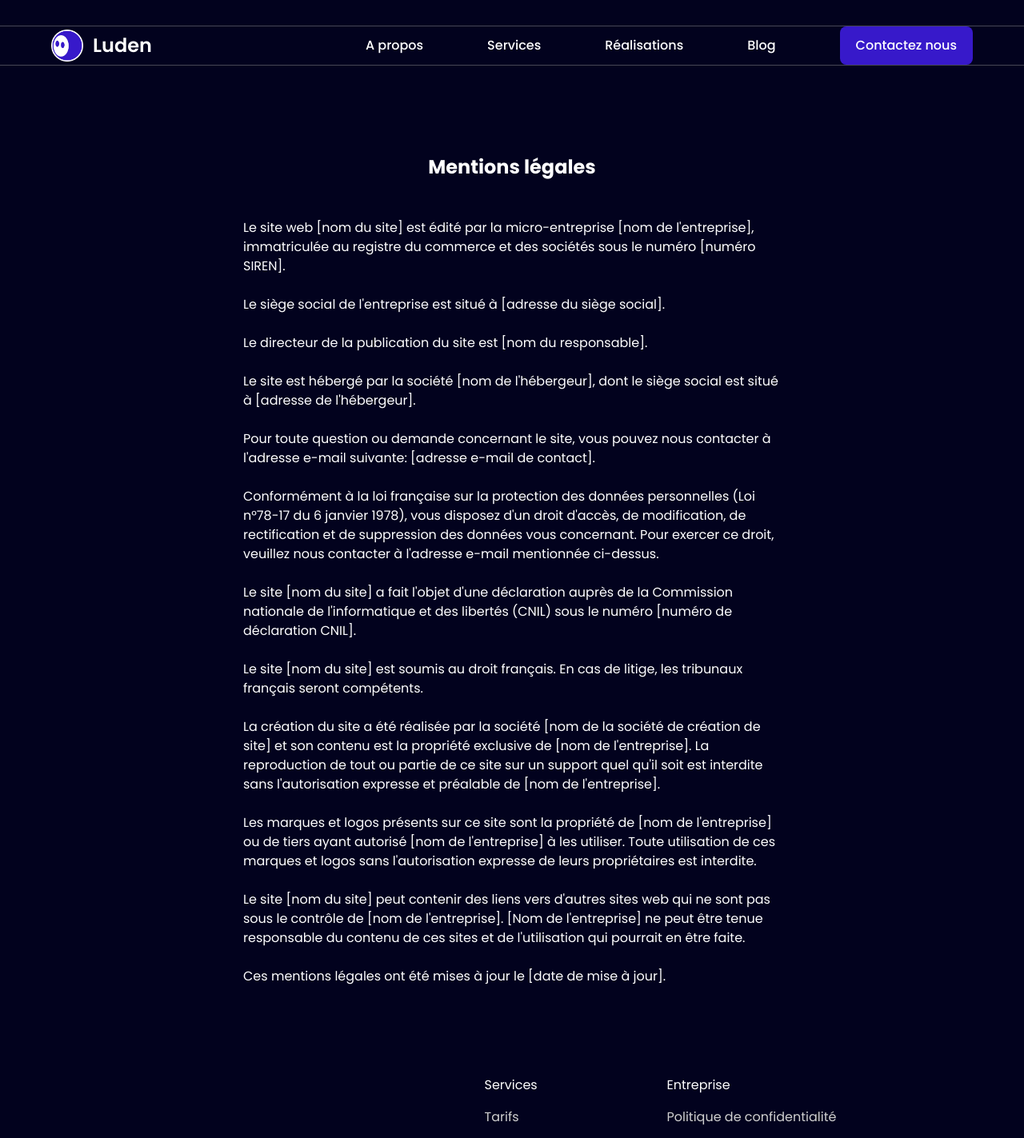
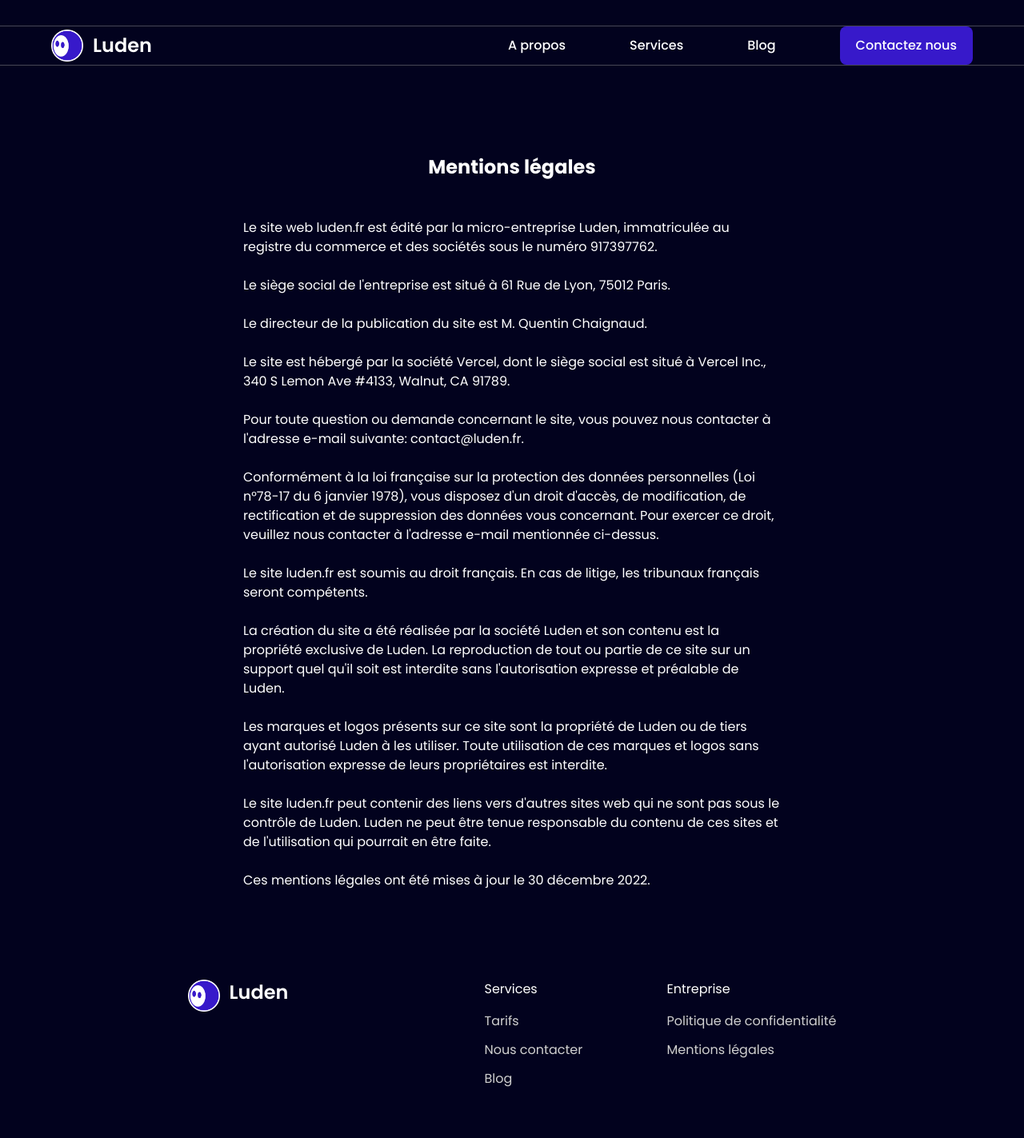
Before and after one commit to QuentinJs1/portfolio, a Next.js app: page /mentions-legales in a window 1280 px wide. Shown: the top 1423 px of the page at 80% size. Built offline with nearby package versions, Linux system fonts and the light colour scheme.

Commit message:
:building_construction: ajout de la page 404 et mentions légales

```diff
--- a/components/Footer.tsx
+++ b/components/Footer.tsx
@@ -5,7 +5,7 @@ export default function Footer() {
     return (
         <footer className="mt-28 ">
             <div className='mx-6 text-white md:text-md md:flex md:flex-row md:mx-auto md:max-w-2xl lg:max-w-4xl lg:flex lg:justify-around'>
-                <Link href='/' className='flex items-center'>
+                <Link href='/' className='flex items-center md:items-start'>
                     <Image width='80' height='80' className='h-10 w-auto' src='/images/logo.png' alt='Luden logo' />
                     <div className='text-white font-semibold ml-3 text-2xl'>Luden</div>
                 </Link>
--- a/components/Navbar.tsx
+++ b/components/Navbar.tsx
@@ -39,9 +39,9 @@ export default function Navbar() {
                                     <Link href='/services' className={`${styles.linkUnderline} ${styles.linkUnderlineBlack} transition duration-200 hover:text-white py-1 font-medium`}>
                                         Services
                                     </Link>
-                                    <Link href='/realisations' className={`${styles.linkUnderline} ${styles.linkUnderlineBlack} transition duration-200 hover:text-white py-1 font-medium`}>
+                                    {/* <Link href='/realisations' className={`${styles.linkUnderline} ${styles.linkUnderlineBlack} transition duration-200 hover:text-white py-1 font-medium`}>
                                         Réalisations
-                                    </Link>
+                                    </Link> */}
                                     <Link href='/blog' className={`${styles.linkUnderline} ${styles.linkUnderlineBlack} transition duration-200 hover:text-white py-1 font-medium`}>
                                         Blog
                                     </Link>
--- /dev/null
+++ b/pages/404.tsx
@@ -0,0 +1,16 @@
+// 404.js
+import Link from 'next/link'
+
+export default function FourOhFour() {
+    return (
+        <section className="pb-20 min-h-screen flex flex-col items-center justify-center text-white mx-6 md:max-w-7xl md:mx-auto">
+            <h1 className='font-bold text-5xl'>404 - OH OH.</h1>
+            <h1 className='font-semibold text-xl mt-8'>On dirait bien que cette page n'existe pas !</h1>
+            <Link href='/' className='flex justify-center mt-12'>
+                <button className='w-full py-4 px-8 font-medium bg-purple-500 rounded-lg transition-colors md:w-fit md:px-5 md:py-3 hover:bg-purple-300'>
+                    Retourner à l'accueil
+                </button>
+            </Link>
+        </section>
+    )
+}
--- a/pages/a-propos/index.tsx
+++ b/pages/a-propos/index.tsx
@@ -7,7 +7,7 @@ export default function APropos() {
             <div className='flex flex-col items-center mt-8 lg:m-0'>
                 <Image width='120' height='120' className='object-fit h-40 w-40 rounded-full lg:mt-8' src="/images/avatar.webp" alt="Une photo de Quentin C., devant un fond bleu." />
             </div>
-            <h2 className='mt-12 font-semibold text-xl'>Donner aux petites entreprises le traitement des grandes</h2>
+            <h2 className='mt-12 font-semibold text-2xl'>Donner aux petites entreprises le traitement des grandes</h2>
             <p className='mt-6 font-regular text-grey-200'>Mon nom est Quentin C., je suis le dirigeant et le développeur unique de Luden. J'ai récemment obtenu un master en informatique spécialisé dans le web, et je développe des sites internet depuis maintenant 5 ans.</p>
             <p className='mt-6 font-regular text-grey-200'>J'ai découvert que de nombreuses petites entreprises ont des difficultés à débourser des milliers d'euros pour un nouveau site Internet. Et malheureusement, celles qui arrivent à le faire se retrouvent souvent avec des sites semblant sortir du Moyen-âge, conçus par des personnes qui n'ont pas suivi les tendances webdesign de ces dix dernières années. </p>
             <p className='mt-6 font-regular text-grey-200'>Il y a donc deux sources de frustration : soit les petites entreprises ne peuvent pas se permettre de créer un site web, soit elles le peuvent mais ont du mal à trouver une entreprise de confiance. C'est pour cette raison que j'ai créé l'offre 0 € d'avance, 150 € par mois. C'est bien moins coûteux, et cela permet de développer des relations de confiance.</p>
--- a/pages/contact/index.tsx
+++ b/pages/contact/index.tsx
@@ -9,7 +9,7 @@ export default function Contact() {
                         type="email"
                         id="email"
                         name="email"
-                        placeholder="Adresse mail"
+                        placeholder="Votre adresse mail"
                         required
                         className="rounded-md py-2 px-3 font-regular bg-grey-500 text-sm text-white"
                     />
@@ -17,7 +17,7 @@ export default function Contact() {
                         id="message"
                         name="message"
                         required
-                        placeholder="Votre demande..."
+                        placeholder="Dites-nous quelle est votre activité et, si vous avez une idée, quel genre de site web vous souhaiteriez avoir"
                         rows={10}
                         className="rounded-lg py-2 px-3 font-regular bg-grey-500 mt-6 text-sm text-white"
                     />
--- a/pages/mentions-legales/index.tsx
+++ b/pages/mentions-legales/index.tsx
@@ -2,18 +2,17 @@ export default function MentionsLegales() {
     return (
         <section className="mt-28 text-white mx-6 md:max-w-2xl md:mx-auto">
             <h1 className="flex justify-center font-bold text-2xl">Mentions légales</h1>
-            <p className="pt-12">Le site web [nom du site] est édité par la micro-entreprise [nom de l'entreprise], immatriculée au registre du commerce et des sociétés sous le numéro [numéro SIREN].</p>
-            <p className="pt-6">Le siège social de l'entreprise est situé à [adresse du siège social].</p>
-            <p className="pt-6">Le directeur de la publication du site est [nom du responsable].</p>
-            <p className="pt-6">Le site est hébergé par la société [nom de l'hébergeur], dont le siège social est situé à [adresse de l'hébergeur].</p>
-            <p className="pt-6">Pour toute question ou demande concernant le site, vous pouvez nous contacter à l'adresse e-mail suivante: [adresse e-mail de contact].</p>
+            <p className="pt-12">Le site web luden.fr est édité par la micro-entreprise Luden, immatriculée au registre du commerce et des sociétés sous le numéro 917397762.</p>
+            <p className="pt-6">Le siège social de l'entreprise est situé à 61 Rue de Lyon, 75012 Paris.</p>
+            <p className="pt-6">Le directeur de la publication du site est M. Quentin Chaignaud.</p>
+            <p className="pt-6">Le site est hébergé par la société Vercel, dont le siège social est situé à Vercel Inc., 340 S Lemon Ave #4133, Walnut, CA 91789.</p>
+            <p className="pt-6">Pour toute question ou demande concernant le site, vous pouvez nous contacter à l'adresse e-mail suivante: contact@luden.fr.</p>
             <p className="pt-6">Conformément à la loi française sur la protection des données personnelles (Loi n°78-17 du 6 janvier 1978), vous disposez d'un droit d'accès, de modification, de rectification et de suppression des données vous concernant. Pour exercer ce droit, veuillez nous contacter à l'adresse e-mail mentionnée ci-dessus.</p>
-            <p className="pt-6">Le site [nom du site] a fait l'objet d'une déclaration auprès de la Commission nationale de l'informatique et des libertés (CNIL) sous le numéro [numéro de déclaration CNIL].</p>
-            <p className="pt-6">Le site [nom du site] est soumis au droit français. En cas de litige, les tribunaux français seront compétents.</p>
-            <p className="pt-6">La création du site a été réalisée par la société [nom de la société de création de site] et son contenu est la propriété exclusive de [nom de l'entreprise]. La reproduction de tout ou partie de ce site sur un support quel qu'il soit est interdite sans l'autorisation expresse et préalable de [nom de l'entreprise].</p>
-            <p className="pt-6">Les marques et logos présents sur ce site sont la propriété de [nom de l'entreprise] ou de tiers ayant autorisé [nom de l'entreprise] à les utiliser. Toute utilisation de ces marques et logos sans l'autorisation expresse de leurs propriétaires est interdite.</p>
-            <p className="pt-6">Le site [nom du site] peut contenir des liens vers d'autres sites web qui ne sont pas sous le contrôle de [nom de l'entreprise]. [Nom de l'entreprise] ne peut être tenue responsable du contenu de ces sites et de l'utilisation qui pourrait en être faite.</p>
-            <p className="pt-6">Ces mentions légales ont été mises à jour le [date de mise à jour].</p>
+            <p className="pt-6">Le site luden.fr est soumis au droit français. En cas de litige, les tribunaux français seront compétents.</p>
+            <p className="pt-6">La création du site a été réalisée par la société Luden et son contenu est la propriété exclusive de Luden. La reproduction de tout ou partie de ce site sur un support quel qu'il soit est interdite sans l'autorisation expresse et préalable de Luden.</p>
+            <p className="pt-6">Les marques et logos présents sur ce site sont la propriété de Luden ou de tiers ayant autorisé Luden à les utiliser. Toute utilisation de ces marques et logos sans l'autorisation expresse de leurs propriétaires est interdite.</p>
+            <p className="pt-6">Le site luden.fr peut contenir des liens vers d'autres sites web qui ne sont pas sous le contrôle de Luden. Luden ne peut être tenue responsable du contenu de ces sites et de l'utilisation qui pourrait en être faite.</p>
+            <p className="pt-6">Ces mentions légales ont été mises à jour le 30 décembre 2022.</p>
         </section>
     )
 }
--- /dev/null
+++ b/pages/services/index.tsx
@@ -0,0 +1,5 @@
+export default function Services() {
+    return (
+        <div></div>
+    )
+}
```
Also changed, not shown: pages/index.tsx (+5 -6 lines).
